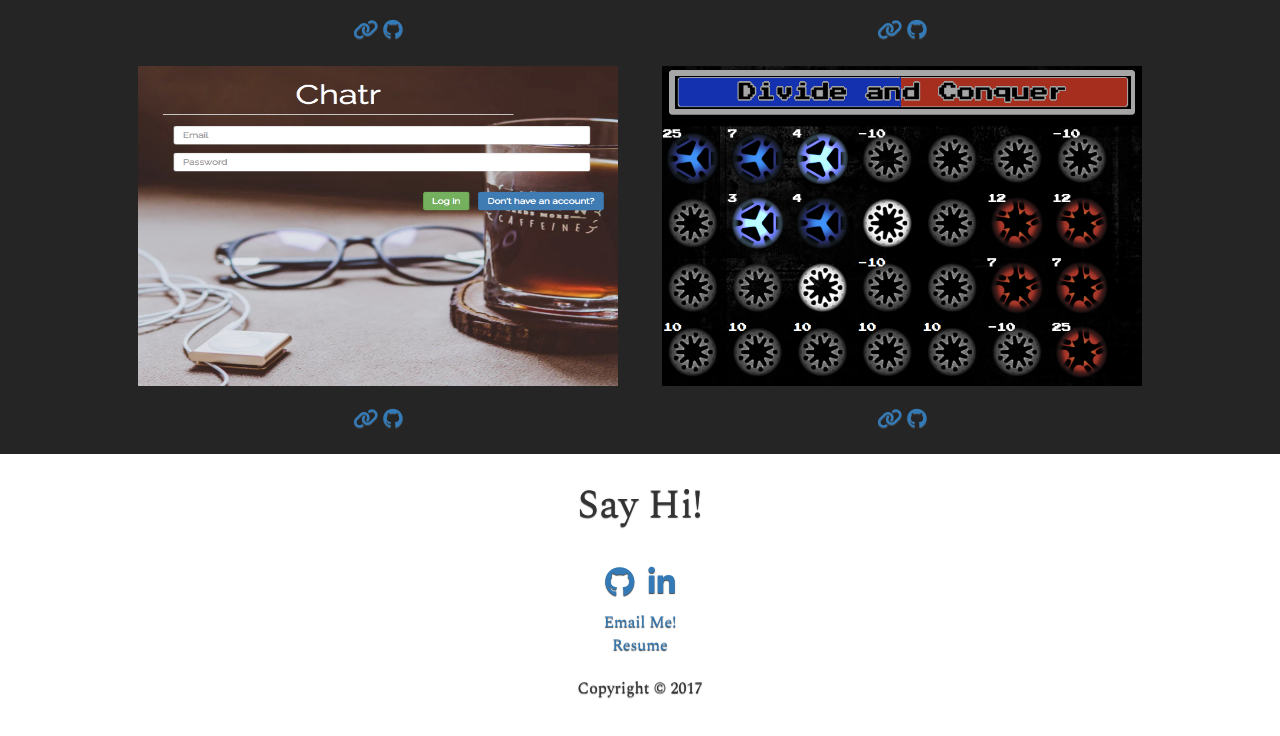
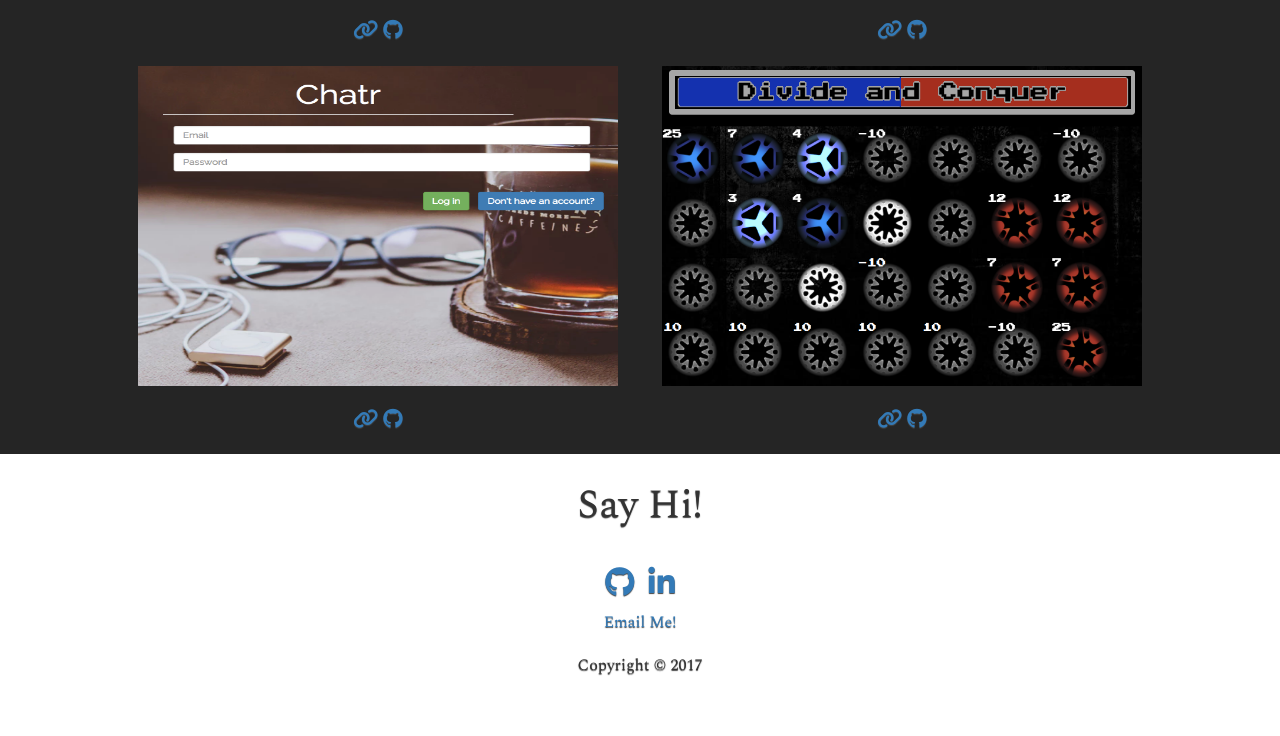
Before and after one commit to karinchung/portfolio, a plain HTML site: page index.html in a window 1280 px wide. Shown: the part 1447-2183 px from the top of the page. Drawn offline with nearby package versions, Linux system fonts and the light colour scheme.

Commit message:
removed resume

```diff
--- a/index.html
+++ b/index.html
@@ -125,7 +125,7 @@
         <div class="contact">
           <a href="mailto:karin.chung@gmail.com?Subject=Greetings" target="_top">Email Me!</a>
         </div>
-          <a href="./public/karin-chung-developer-resume.docx" target="_blank">Resume</a>
+          <!-- <a href="./public/karin-chung-developer-resume.docx" target="_blank">Resume</a> -->
         <p class="copyright">Copyright © 2017</p>
       </div>
     </div>
```
